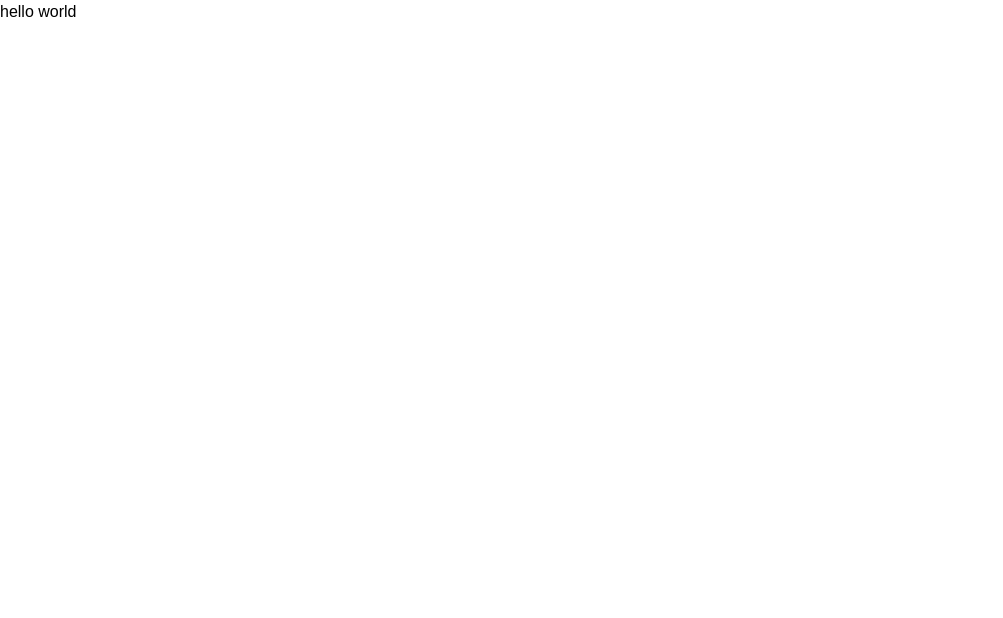
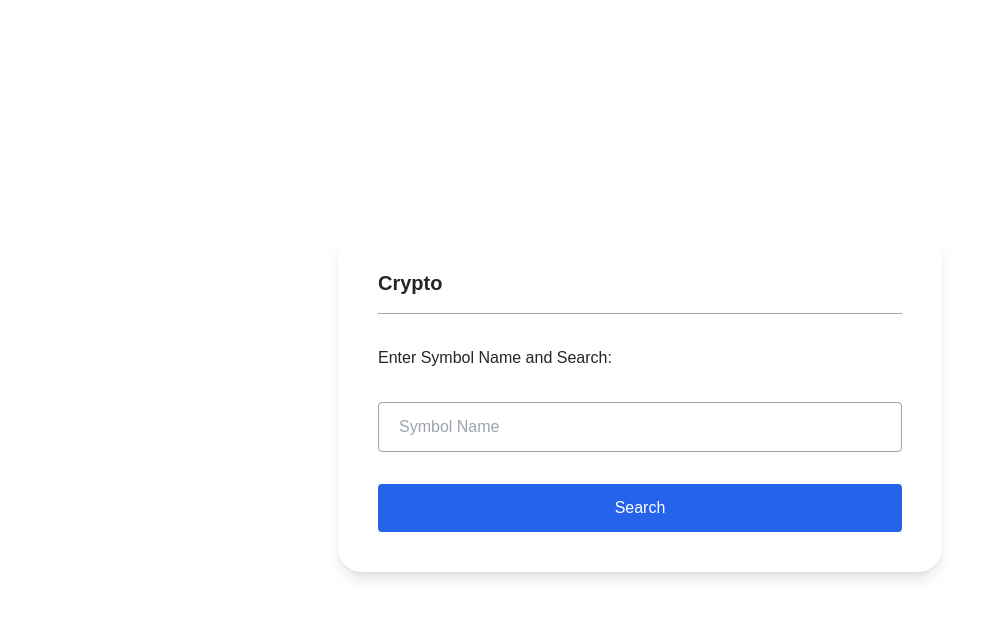
Before and after one commit to AyeenSepehri/getBitcoinInformation, a Next.js app: page / in a window 1280 px wide. Shown: the top 618 px of the page, without its empty margins (0-1003 px from the left). Built offline with nearby package versions, Linux system fonts and the light colour scheme.

Commit message:
work on the taking data from user in home page and create route and page to coin/[id] url.

```diff
--- /dev/null
+++ b/app/coin/[id]/page.tsx
@@ -0,0 +1,7 @@
+const CoinPage = ({ params }: { params: { id: string } }) => {
+    return(
+        <h1>{params.id}</h1>
+    )
+}
+
+export default CoinPage;
--- a/app/page.tsx
+++ b/app/page.tsx
@@ -1,8 +1,12 @@
+import {Card} from "@/components/Card/Card";
+import {SearchCard} from "@/components/SearchCard/SearchCard";
 
 export default function Home() {
   return (
-    <div>
-      <h1>hello world</h1>
+    <div className="grid place-items-center h-screen">
+      <Card title={"Crypto"} width={604}>
+          <SearchCard/>
+      </Card>
     </div>
   );
 }
--- /dev/null
+++ b/components/Card/Card.tsx
@@ -0,0 +1,26 @@
+import React from "react";
+
+interface CardProps {
+    title: string;
+    width: number;
+    children: React.ReactNode;
+}
+
+export const Card: React.FC<CardProps> = ({width , title , children}) => {
+    console.log(width)
+    return(
+        <div
+            className="bg-white shadow-lg p-10 flex flex-col gap-8 rounded-3xl"
+            style={{ width: `${width}px` }}
+        >
+            <div className="border-b border-b-gray-400 pb-4">
+                <span className="font-semibold text-xl text-neutral-800">
+                    {title}
+                </span>
+            </div>
+            <div>
+                {children}
+            </div>
+        </div>
+    )
+}
--- /dev/null
+++ b/components/SearchCard/SearchCard.tsx
@@ -0,0 +1,42 @@
+"use client"
+import React ,  { useState } from "react";
+import { useRouter } from "next/navigation";
+
+export const SearchCard = () => {
+    const [searchTerm, setSearchTerm] = useState("");
+    const router = useRouter();
+
+    const handleSearch = () => {
+        if (searchTerm) {
+            router.push(`/coin/${searchTerm}`);
+        }
+    };
+    const handleKeyDown = (e: React.KeyboardEvent<HTMLInputElement>) => {
+        if (e.key === "Enter") {
+            e.preventDefault();
+            handleSearch();
+        }
+    };
+
+    return(
+        <div className="flex flex-col gap-8">
+            <p className="text-neutral-800">
+                Enter Symbol Name and Search:
+            </p>
+            <input
+                type="text"
+                placeholder="Symbol Name"
+                className="border border-gray-400 rounded py-3 px-5 w-full"
+                value={searchTerm}
+                onChange={(e) => setSearchTerm(e.target.value)}
+                onKeyDown={handleKeyDown}
+            />
+            <button
+                className="flex justify-center items-center text-white bg-blue-600 rounded py-3 px-5 w-full"
+                onClick={handleSearch}
+            >
+                Search
+            </button>
+        </div>
+    )
+}
```
